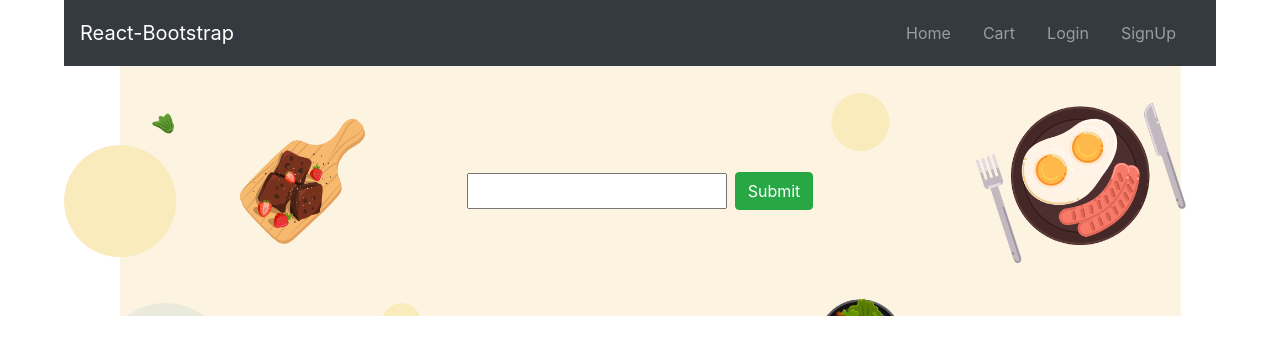
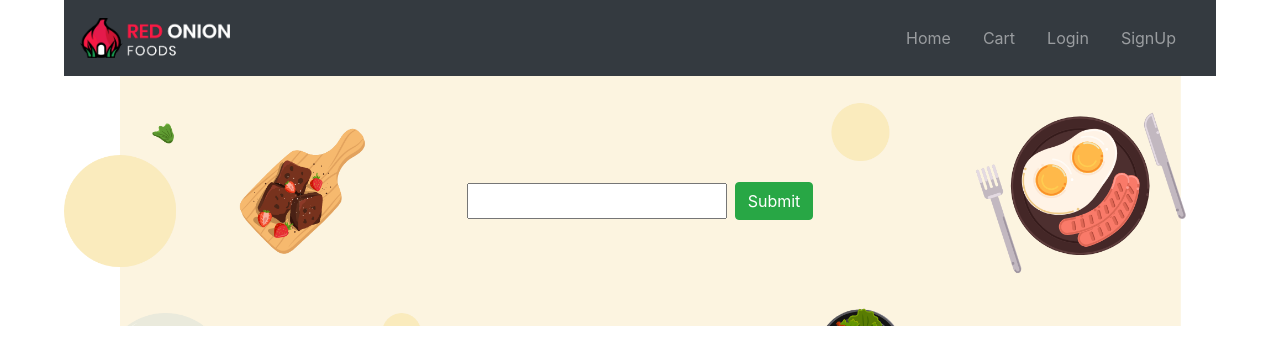
Before and after one commit to Sabbir185/red-onion-restaurant, a React (Create React App) app: page / in a window 1280 px wide. Shown: the top 364 px of the page. Built offline with nearby package versions, Linux system fonts and the light colour scheme.

Commit message:
logo added

```diff
--- a/src/components/Header/Header.css
+++ b/src/components/Header/Header.css
@@ -0,0 +1,3 @@
+.logoS{
+    width: 150px;
+}
--- a/src/components/Header/Header.js
+++ b/src/components/Header/Header.js
@@ -2,12 +2,14 @@ import React from 'react';
 import { Nav, Navbar, NavDropdown } from 'react-bootstrap';
 import { Link } from 'react-router-dom';
 import SearchBar from '../SearchBar/SearchBar';
+import logo from '../../images/logo.png'
+import './Header.css'
 
 const Header = () => {
     return (
         <div>
             <Navbar collapseOnSelect expand="lg" bg="dark" variant="dark">
-                <Navbar.Brand> <Link to='/' className='navbar-brand'>React-Bootstrap</Link> </Navbar.Brand>
+                <Navbar.Brand> <Link to='/' className='navbar-brand'> <img className='logoS' src={logo} alt=""/> </Link> </Navbar.Brand>
                 <Navbar.Toggle aria-controls="responsive-navbar-nav" />
                 <Navbar.Collapse id="responsive-navbar-nav">
                     <Nav className="ml-auto">
```
Also changed, not shown: src/images/logo.png (added), src/images/logo2.png (added).
